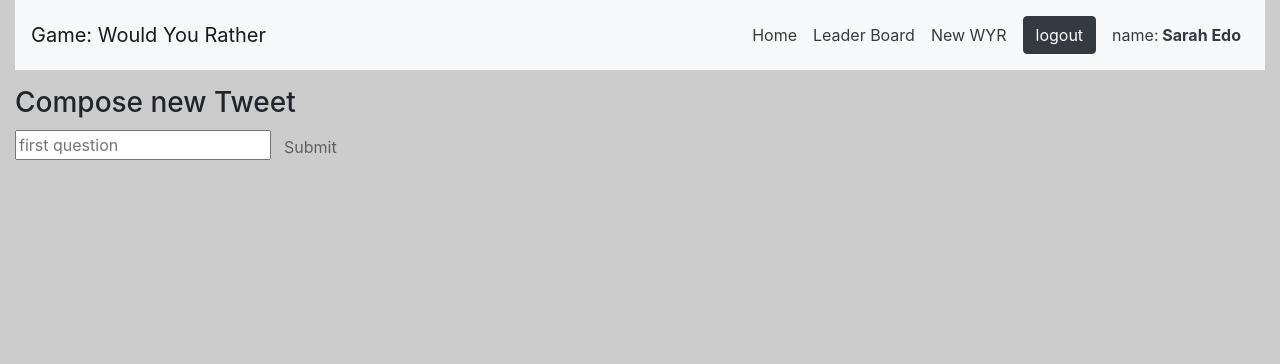
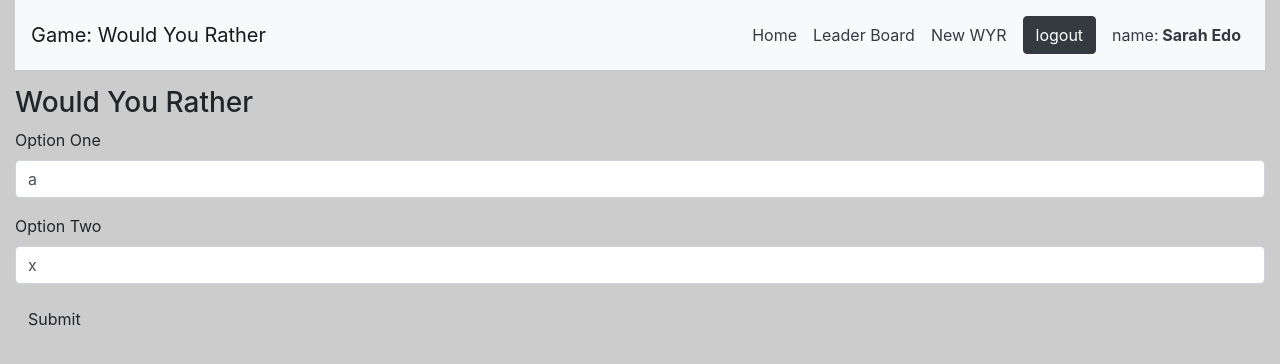
Before and after one commit to xavierartot/would-you-rather, a React (Create React App) app: page /add in a window 1280 px wide. Shown: the top 364 px of the page. Built offline with nearby package versions, Linux system fonts and the light colour scheme.

Commit message:
feature: logical add a poll done

```diff
--- /dev/null
+++ b/src/actions/addPoll.js
@@ -0,0 +1,11 @@
+export const ADD_POLL = 'ADD_POLL'
+
+export function addPoll(author, textOptionOne, textOptionTwo, idGenerate) {
+  return {
+    type: ADD_POLL,
+    author,
+    textOptionOne,
+    textOptionTwo,
+    idGenerate,
+  }
+}
--- a/src/actions/users.js
+++ b/src/actions/users.js
@@ -1,5 +1,6 @@
 export const RECEIVES_USERS = 'RECEIVE_USERS'
 export const ADD_ANSWER_POLL = 'ADD_ANSWER_POLL'
+export const ADD_QUESTION = 'ADD_QUESTION'
 
 export function receiveUsers(users) {
   return {
@@ -16,3 +17,11 @@ export function addAnswerPoll(authedUser, answer, idQuestion) {
     idQuestion,
   }
 }
+
+export function addQuestion(authedUser, idGenerated) {
+  return {
+    type: ADD_QUESTION,
+    authedUser,
+    idGenerated,
+  }
+}
--- a/src/components/AnsweredPoll.js
+++ b/src/components/AnsweredPoll.js
@@ -24,8 +24,8 @@ class AnsweredPoll extends Component {
     const voteTwo = question.optionTwo.votes.some(e => e === authedUser)
     // console.log(voteOne, voteTwo)
     return (
-      <div className="AnsweredPoll" className="d-flex justify-content-center">
-        <Card className="d-flex  flex-column">
+      <div className="d-flex justify-content-center">
+        <Card className="d-flex flex-column">
           <CardHeader>Created: {formatDate(question.timestamp)} by {users[authedUser].name}</CardHeader>
           <CardBody className="d-flex flex-row justify-content-between">
             <CardImg alt={users[authedUser].avatarURL} className="rounded mr-2" src={users[authedUser].avatarURL} style={{ height: '40%', width: '40%' }} top />
--- a/src/components/UnAnsweredPoll.js
+++ b/src/components/UnAnsweredPoll.js
@@ -1,7 +1,7 @@
 import React, { Component } from 'react'
-import { Button, Card, CardImg, CardText, CardBody, CardHeader } from 'reactstrap'
+// import { Button, Card, CardImg, CardText, CardBody, CardHeader } from 'reactstrap'
 import { connect } from 'react-redux'
-import { MdPlaylistAddCheck } from 'react-icons/md'
+// import { MdPlaylistAddCheck } from 'react-icons/md'
 import { formatDate } from '../utils/helper'
 import { RadioGroup, RadioButton } from 'react-radio-buttons'
 import { handleChooseQuestion } from '../actions/choose'
@@ -11,7 +11,7 @@ import { addAnswerPoll } from '../actions/users'
 class UnAnsweredPoll extends Component {
   onChange = (value) => {
     const {
-      authedUser, question, users, color, dispatch,
+      authedUser, question, dispatch,
     } = this.props
 
     // dispatch the choice in question reducer
@@ -21,7 +21,7 @@ class UnAnsweredPoll extends Component {
   }
   render() {
     const {
-      authedUser, question, users, color,
+      authedUser, question, users,
     } = this.props
     // const id = question[id]
     const user = users[authedUser]
--- a/src/containers/Add.js
+++ b/src/containers/Add.js
@@ -1,50 +1,71 @@
 import React, { Component } from 'react'
+import { connect } from 'react-redux'
+import { addPoll } from '../actions/addPoll'
+import { addQuestion } from '../actions/users'
+import { generateUID } from '../utils/_DATA'
+
 
 class Add extends Component {
   state = {
-    text: '',
+    optionTwo: 'x',
+    optionOne: 'a',
   }
   handleSubmit = (e) => { // submit button
     e.preventDefault()
-    const { text } = this.state
-    // const { dispatch, id } = this.props
-
-    // console.log(id)
-    // todo: Add Tweet to Store
-    // dispatch(handleAddTweet(text, id))
-
-    console.log('New Tweet', text)
-
-    this.setState(() => ({
-      text: '',
-    }))
+    const { optionOne, optionTwo } = this.state
+    const { authedUser, dispatch } = this.props
+    const idGenerated = generateUID()// id generate
+    console.log(optionOne, optionTwo, authedUser, idGenerated)
+    dispatch(addPoll(authedUser, optionOne, optionTwo, idGenerated))
+    dispatch(addQuestion(authedUser, idGenerated))
+  }
+  handleOptionTwo = (event) => {
+    event.preventDefault()
+    console.log(event.target.value)
+    this.setState({ optionTwo: event.target.value })
+  }
+  handleOptionOne = (event) => {
+    event.preventDefault()
+    console.log(event.target.value)
+    this.setState({ optionOne: event.target.value })
   }
   render() {
-    const { text } = this.state
-    console.log(this.props)
     return (
       <div className="Add">
-        <h3 className="center">Compose new Tweet</h3>
-        <form
-          className="new-tweet"
-          onSubmit={this.handleSubmit}
-        >
-          <input
-            className="text"
-            onChange={this.handleChange}
-            placeholder="first question"
-            value={text}
-          />
-          <button
-            className="btn"
-            disabled={text === ''}
-            type="submit"
-          >
-            Submit
-          </button>
+        <h3 className="center">Would You Rather</h3>
+        <form onSubmit={this.handleSubmit}>
+          <div className="form-group">
+            <label htmlFor="OptionOne">Option One</label>
+            <input
+              aria-describedby="OptionOne"
+              className="form-control"
+              id="OptionOne"
+              onChange={this.handleOptionOne}
+              placeholder="Option One"
+              type="text"
+              value={this.state.optionOne}
+            />
+          </div>
+          <div className="form-group">
+            <label htmlFor="OptionTwo">Option Two</label>
+            <input
+              className="form-control"
+              id="OptionTwo"
+              onChange={this.handleOptionTwo}
+              placeholder="Option Two"
+              type="text"
+              value={this.state.optionTwo}
+            />
+          </div>
+          <button className="btn btn-darked" type="submit">Submit</button>
         </form>
       </div>
     )
   }
 }
-export default Add
+function mapStateToProps({ authedUser }) {
+  return {
+    authedUser,
+  }
+}
+export default connect(mapStateToProps)(Add)
--- a/src/reducers/questions.js
+++ b/src/reducers/questions.js
@@ -1,5 +1,6 @@
 import { RECEIVES_QUESTIONS } from '../actions/questions'
 import { CHOOSE_QUESTION } from '../actions/choose'
+import { ADD_POLL } from '../actions/addPoll'
 
 export default function questions(state = {}, action) {
   switch (action.type) {
@@ -25,9 +26,41 @@ export default function questions(state = {}, action) {
           },
         },
       }
-      console.log(updateState)
+      // console.log(updateState)
       state = updateState
       return state
+    case ADD_POLL:
+      const {
+        author, textOptionOne, textOptionTwo, idGenerate,
+      } = action
+      return {
+        ...state,
+        [idGenerate]: {
+          id: idGenerate,
+          author,
+          timestamp: Date.now(),
+          optionOne: {
+            votes: [],
+            text: textOptionOne,
+          },
+          optionTwo: {
+            votes: [],
+            text: textOptionTwo,
+          },
+        },
+      }
+      // id: 'xj352vofupe1dqz9emx13r',
+      // author: 'johndoe',
+      // timestamp: 1493579767190,
+      // optionOne: {
+      // votes: ['johndoe'],
+      // text: 'write JavaScript',
+      // },
+      // optionTwo: {
+      // votes: ['tylermcginnis'],
+      // text: 'write Swift',
+      // },
+      // },
     default: return state
   }
 }
--- a/src/reducers/users.js
+++ b/src/reducers/users.js
@@ -1,5 +1,6 @@
 import { RECEIVES_USERS } from '../actions/users'
 import { ADD_ANSWER_POLL } from '../actions/users'
+import { ADD_QUESTION } from '../actions/users'
 
 export function users(state = {}, action) {
   switch (action.type) {
@@ -22,6 +23,18 @@ export function users(state = {}, action) {
           },
         },
       }
+    case ADD_QUESTION:
+      const idGenerated = action.idGenerated,
+        aqId = state[action.authedUser]
+      console.log(action.authedUser, idGenerated, state[action.authedUser])
+      console.log(...state[action.authedUser])
+      return {
+        ...state,
+        [action.authedUser]: {
+          ...state[action.authedUser],
+          questions: [...aqId.questions, idGenerated],
+        },
+      }
     default:
       return state
   }
--- a/src/utils/_DATA.js
+++ b/src/utils/_DATA.js
@@ -115,7 +115,7 @@ let questions = {
   },
 }
 
-function generateUID() {
+export function generateUID() {
   return Math.random().toString(36).substring(2, 15) + Math.random().toString(36).substring(2, 15)
 }
 
```
